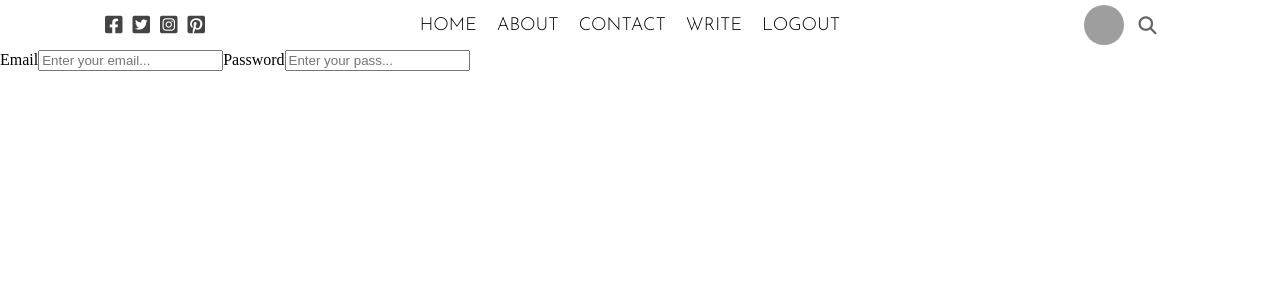
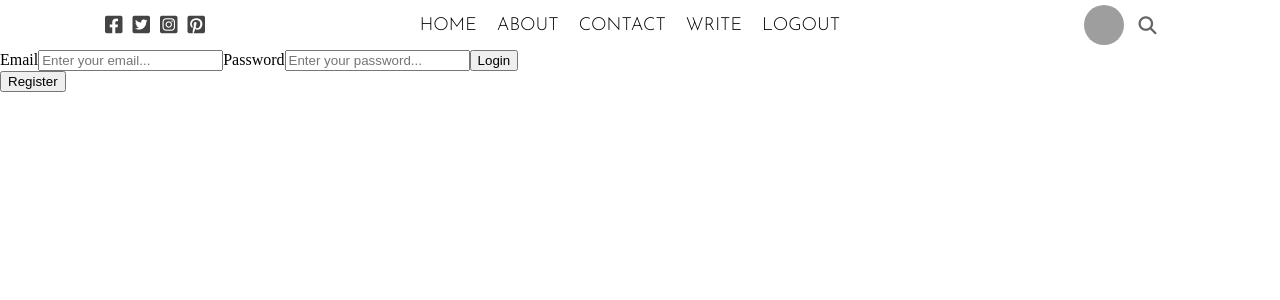
Before and after one commit to EvMad/react-frontend-sandbox, a React (Create React App) app: page / in a window 1280 px wide. Shown: the top 300 px of the page. Built offline with nearby package versions, Linux system fonts and the light colour scheme; grey boxes are pictures that could not be loaded.

Commit message:
created login button and register button

```diff
--- a/src/pages/login/Login.jsx
+++ b/src/pages/login/Login.jsx
@@ -7,8 +7,10 @@ export default function Login() {
                 <label>Email</label>
                 <input type="text" placeholder="Enter your email..."></input>
                 <label>Password</label>
-                <input type="password" placeholder="Enter your pass..."></input>
+                <input type="password" placeholder="Enter your password..."></input>
+                <button className="loginButton">Login</button>
             </form>
+            <button className="loginRegisterButton">Register</button>
 
         </div>
     )
```
